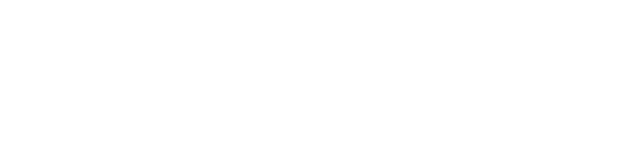
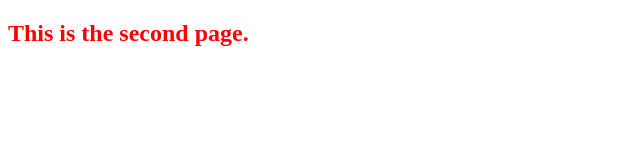
Before and after one commit to Maged-Groups/second-repo, a plain HTML site: page index.html in a window 1280 px wide. Shown: the whole page, without its empty margins (0-640 px from the left). Drawn offline with Linux system fonts and the light colour scheme.

Commit message:
initialcommit

```diff
--- a/index.html
+++ b/index.html
@@ -3,7 +3,9 @@
 	<head>
 		<meta charset="UTF-8" />
 		<meta name="viewport" content="width=device-width, initial-scale=1.0" />
-		<title>Document</title>
+		<title>Second Page</title>
 	</head>
-	<body></body>
+	<body>
+		<h2 style="color: red">This is the second page.</h2>
+	</body>
 </html>
```
